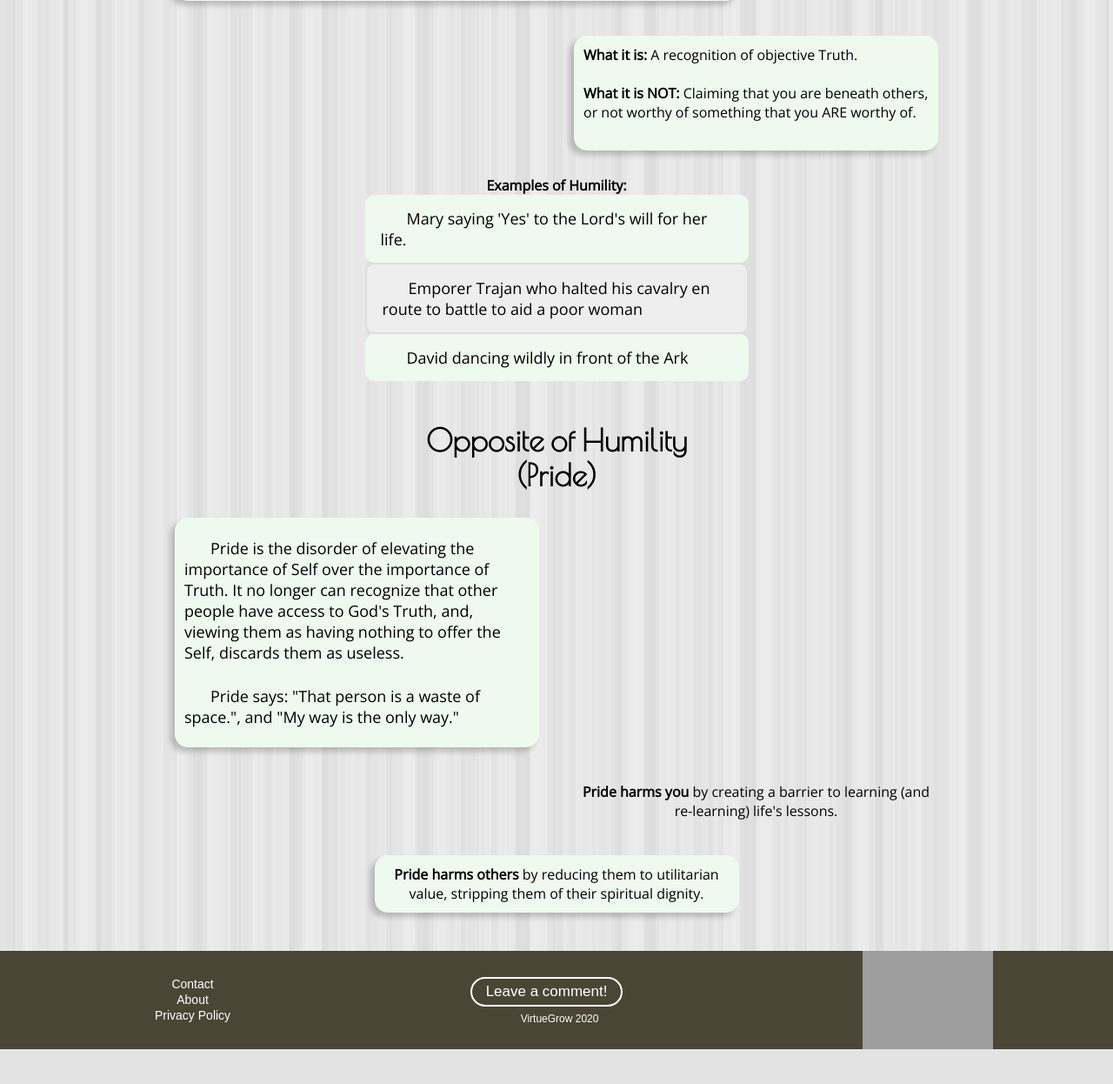
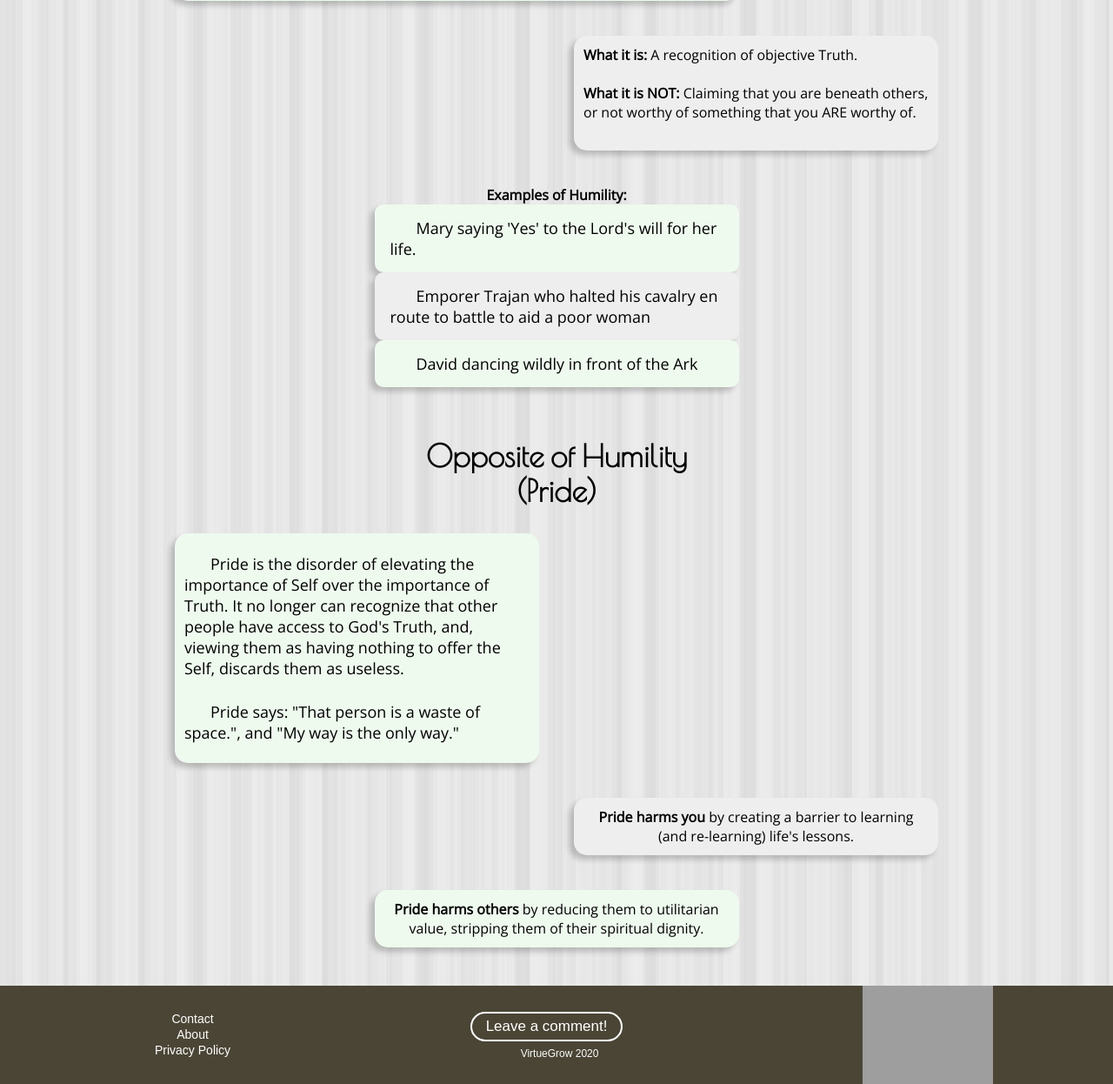
Before and after one commit to missing333/Website_VirtueGrow, a PHP site: page / in a window 1280 px wide, after a click on "Humility". Shown: the part 774-2020 px from the top of the page at 87% size. Before the commit the page ends 1980 px from the top, so only its background shows below. Run offline with PHP 8.4, Linux system fonts and the light colour scheme; some libraries are stand-ins or nearby versions; grey boxes are pictures that could not be loaded.

Commit message:
minor updates to look & feel of examples

```diff
--- a/grow.php
+++ b/grow.php
@@ -82,7 +82,7 @@
               },
               {
                 virtue: "Humility",
-                text: "Ask someone for help.",
+                text: "Ask someone for help.  They might be able to!",
                 img: "Art/Icons/humBevel.png"
               },
               {
@@ -92,7 +92,7 @@
               },
               {
                 virtue: "Chastity",
-                text: "Ask someone about their favorite (food/hobby/vacation/etc.)",
+                text: "Groom yourself with greater care today.  Cleanliness of Body leads to cleanliness of Mind.",
                 img: "Art/Icons/chaBevel.png"
               },
               {
--- a/index.php
+++ b/index.php
@@ -60,7 +60,7 @@
           It is the recognition that every single person on the planet has something that they are able to teach you, and likewise, YOU have something unique that you are able to offer to others.
         </p>
       </div>
-      <div class="isisnt shadowbox">
+      <div class="isisnt greybox">
         <strong>What it is:</strong> A recognition of objective Truth.<br><br>
         <strong>What it is NOT:</strong> Claiming that you are beneath others, or not worthy of something that you ARE worthy of. <br><br>
       </div>
@@ -83,7 +83,7 @@
           Pride says: "That person is a waste of space.", and "My way is the only way."
         </p>
       </div>
-      <div class="harmsYou"><strong>Pride harms you</strong> by creating a barrier to learning (and re-learning) life's lessons.
+      <div class="harmsYou greybox"><strong>Pride harms you</strong> by creating a barrier to learning (and re-learning) life's lessons.
       </div>
       <div class="harmsOthers shadowbox"><strong>Pride harms others</strong> by reducing them to utilitarian value, stripping them of their spiritual dignity.
       </div>
@@ -112,7 +112,7 @@
         should one be trusted in large matters if they can not be trusted in small matters?
       </p>
       </div>
-      <div class="isisnt shadowbox">
+      <div class="isisnt greybox">
         <strong>What it is:</strong> A willingness to act on a desire to learn and grow. <br><br>
         <strong>What it is NOT:</strong> Hard work for the sake of material gain.
       </div>
@@ -130,7 +130,7 @@
           Sloth is the abuse or negligence of the fruitfulness of work. Where Diligence multiplies, Sloth shrivels. Sloth seeks to avoid personal growth, often hiding in distractions and mindless entertainment. Sloth can even use the deceptive mask of long work hours, if it means that your soul is not being nourished and growing closer to God.
         </p>
       </div>
-      <div class="harmsYou">
+      <div class=>
         <strong>Sloth harms you</strong> by making the chasm between an individual and God seem impassable. <br><br>
       </div>
       <div class="harmsOthers shadowbox">
@@ -156,7 +156,7 @@
         of goodwill in humanity.
       </p>
       </div>
-      <div class="isisnt shadowbox">
+      <div class="isisnt greybox">
         <strong>What it is:</strong> Joy in a gift of self to another.<br><br>
         <strong>What it is NOT:</strong> Repayment, nor giving out of perceived obligation.
       </div>
@@ -175,7 +175,7 @@
           Greed is the selfish desire to contain and control the things of this world, especially those things that give power such as money or fame. Where Generosity seeks to spread and distribute good and goodwill, Greed seeks to take and contain
         those things. Greed is a black hole that can never be filled. </p>
       </div>
-      <div class="harmsYou">
+      <div class="harmsYou greybox">
         <strong>Greed harms you</strong> by creating an insatiable hunger for base things. This hunger ultimately consumes the one who tries to feed it, making them slaves to the things they try to possess.
       </div>
       <div class="harmsOthers shadowbox">
@@ -198,7 +198,7 @@
       <div class="description shadowbox">
         <p>Patience is the great bridge builder. While Anger destroys relationships with others, Patience restores them. Patience is the quiet strength that is able to withstand the pains of others, along with your own, for noble purpose.</p>
       </div>
-      <div class="isisnt shadowbox">
+      <div class="isisnt greybox">
         <strong>What it is:</strong> The ability to endure burdens, suffering, or aggression without complaint or seeking retaliation.<br><br>
         <strong>What it is NOT:</strong> Distracting yourself while you wait for something.
       </div>
@@ -219,7 +219,7 @@
           disordered.
         </p>
       </div>
-      <div class="harmsYou">
+      <div class="harmsYou greybox">
         <strong>Anger harms individuals</strong> by turning them into unjust judges and executors of punishment.
       </div>
       <div class="harmsOthers shadowbox">
@@ -241,7 +241,7 @@
       <div class="description shadowbox">
         <p>Kindness is the virtue of showing love and solidarity to others. It is the virtue of letting others know that they are not alone, that they are part of something greater than themselves, part of a friendship or of a community.</p>
       </div>
-      <div class="isisnt shadowbox">
+      <div class="isisnt greybox">
         <strong>What it is:</strong> The ability to share in the joys and sorrows of others. <br><br>
         <strong>What it is NOT:</strong> Being a pushover.
       </div>
@@ -258,7 +258,7 @@
         <p>Envy is the sin of finding joy in another's pain, and anger at someone else's joy or good fortune. Envy is comparing yourself, your life, your house, or any other attribute to others, and when finding yourself lacking, leads to unkind
         thoughts about them, or whether they 'deserve' those things.</p>
       </div>
-      <div class="harmsYou">
+      <div class="harmsYou greybox">
         <strong>Envy harms you</strong> by causing rifts in your life-giving friendships.
       </div>
       <div class="harmsOthers shadowbox">
@@ -281,7 +281,7 @@
       <div class="description shadowbox">
         <p>Most Sin is a disordered twist on a Virtue, taking it to an extreme of too little or too much. Moderation is the Virtue that strives towards healthy balance.</p>
       </div>
-      <div class="isisnt shadowbox">
+      <div class="isisnt greybox">
         <strong>What it is:</strong> A balance between the extremes of too little and too much. <br><br>
         <strong>What it is NOT:</strong> Total abstinence of food or drink.
       </div>
@@ -305,7 +305,7 @@
           <li>Ardenter - eating greedily (too eagerly)</li>
         </ul>
       </div>
-      <div class="harmsYou">
+      <div class="harmsYou greybox">
         <strong>Gluttony harms you</strong> by keeping you from self-mastery, by eroding your self control.
       </div>
       <div class="harmsOthers shadowbox">
@@ -338,7 +338,7 @@
         Chastity also teaches respect for the dignity of others. Every human being is created in the image and likeness of God, and out of respect for Him, we must see each and every person as they are: a body and soul combined. Each person is a unique and beautiful individual, with their own strengths and weaknesses, and Chastity helps us to realize that they were not put here for OUR benefit, but for God's.
       </p>
       </div>
-      <div class="isisnt shadowbox">
+      <div class="isisnt greybox">
         <strong>What it is:</strong> An ordered view of human sexuality, and the humanization of others. <br><br>
         <strong>What it is NOT:</strong> Asexuality, rejection of sexuality.
       </div>
@@ -357,7 +357,7 @@
           Lust is the abuse of human sexuality. Where Chastity is giving, Lust is taking. Lust seeks to gratify itself, instead of to please another.
         </p>
       </div>
-      <div class="harmsYou">
+      <div class="harmsYou greybox">
         <strong>Lust harms individuals</strong> by urging them to become slaves to the sexual appetites. It abuses the gift of sexuality by placing disordered emphasis on physical pleasure instead of on the complete gift of mind, soul, AND body to a single
         individual.
       </div>
--- a/style.css
+++ b/style.css
@@ -160,6 +160,15 @@ a {
   padding: 11px;
 }
 
+.greybox {
+  background: #EEE;
+  --border: 2px solid #DDD;
+  box-shadow: -5px 5px 6px rgba(0, 0, 0, 0.2);
+  border-radius: 15px;
+  margin: 11px;
+  padding: 11px;
+}
+
 .virtue-icon {
   max-width: 50px;
   max-height: 50px;
@@ -236,7 +245,8 @@ a {
 
 .example {
   grid-area: ex;
-  border-radius: 10px;
+  border-radius: 15px;
+  padding: 11px;
 }
 
 .example p {
@@ -249,17 +259,18 @@ text-align: left;
 .example p:nth-child(odd) {
   background: var(--color-light);
   text-align: left;
+  box-shadow: -5px 5px 6px rgba(0, 0, 0, 0.2);
 }
 
 .example p:nth-child(even) {
   background: #EEE;
-  border: 2px solid #DDD;
+  --border: 2px solid #DDD;
+  box-shadow: -5px 5px 6px rgba(0, 0, 0, 0.2);
 }
 
 .isisnt {
   grid-area: is;
   text-align: left;
-  background-color: var(--color-light);
 }
 
 .quote {
```
